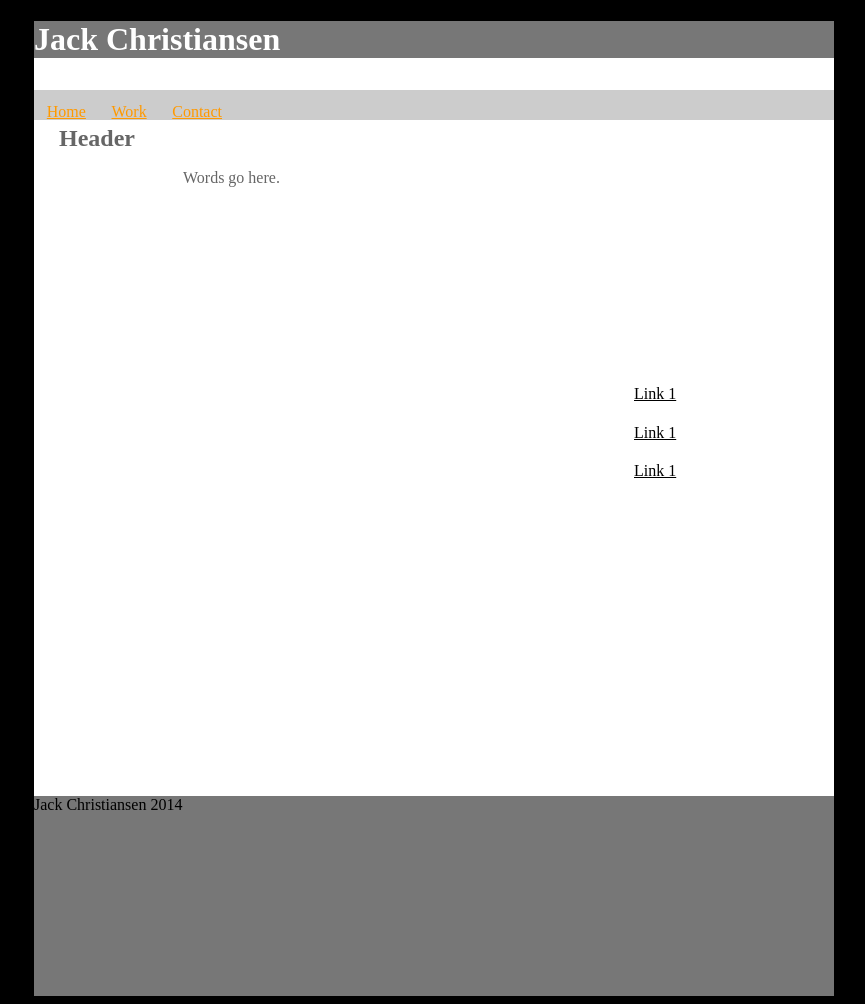
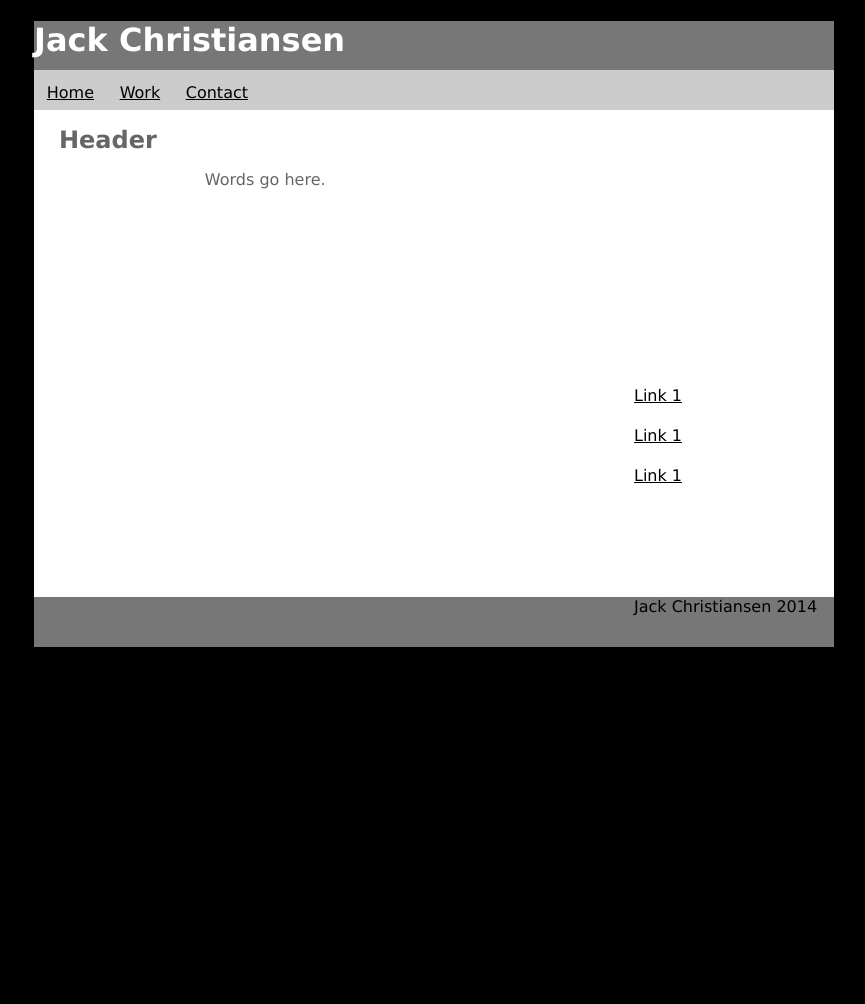
Before and after one commit to christj6/christj6.github.io, a PHP site: page / in a window 1280 px wide. Shown: the whole page, without its empty margins (206-1071 px from the left). After the commit the page ends 647 px from the top, so only its background shows below. Run offline with PHP 8.4, Linux system fonts and the light colour scheme.

Commit message:
Update htmlpage.css

```diff
--- a/htmlpage.css
+++ b/htmlpage.css
@@ -8,16 +8,16 @@
 
 .wrapper
 {
-    /*font-family: "Times New Roman"; */
+    font-family: "Verdana";
     width: 800px;
     margin: 0 auto;
     background-color: #FFF;
-    min-height: 700px;
+    min-height: 500px;
 }
 
 .content
 {
-    min-height: 700px;
+    min-height: 500px;
     padding: 0px;
     color: #666;
 }
@@ -29,16 +29,17 @@
     position: relative;
     margin: 0;
     padding: 0;
+    height: 60px;
 }
 
 .nav
 {
     position: absolute;
-    top: 90px;
+    top: 70px;
     /*left: 400px;  */
     background-color: #CCC;
     width: 800px;
-    height: 30px;
+    height: 40px;
 
 }
 
@@ -62,7 +63,7 @@
 
 .nav li a:link, a:visited
 {
-    color: #f90;
+    color: #000;
 }
 
 .nav a:hover
@@ -133,5 +134,5 @@
 .footer
 {
     background-color: #777;
-    min-height: 200px;
+    min-height: 50px;
 }
```
